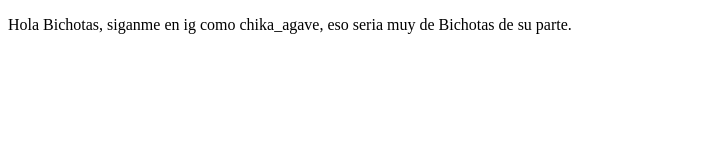
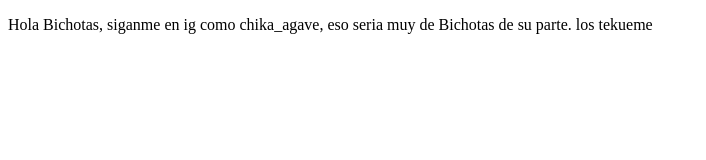
Before and after one commit to chika-v/proyectoDemoCursoPrework, a plain HTML site: page index.html in a window 1280 px wide. Shown: the whole page, without its empty margins (0-706 px from the left). Drawn offline with Linux system fonts and the light colour scheme.

Commit message:
cambios agregamos los tekueme

```diff
--- a/index.html
+++ b/index.html
@@ -8,7 +8,7 @@
 </head>
 <body>
   <p>
-    Hola Bichotas, siganme en ig como chika_agave, eso seria muy de Bichotas de su parte.
+    Hola Bichotas, siganme en ig como chika_agave, eso seria muy de Bichotas de su parte.  los tekueme
   </p>
 </body>
 </html>
```
